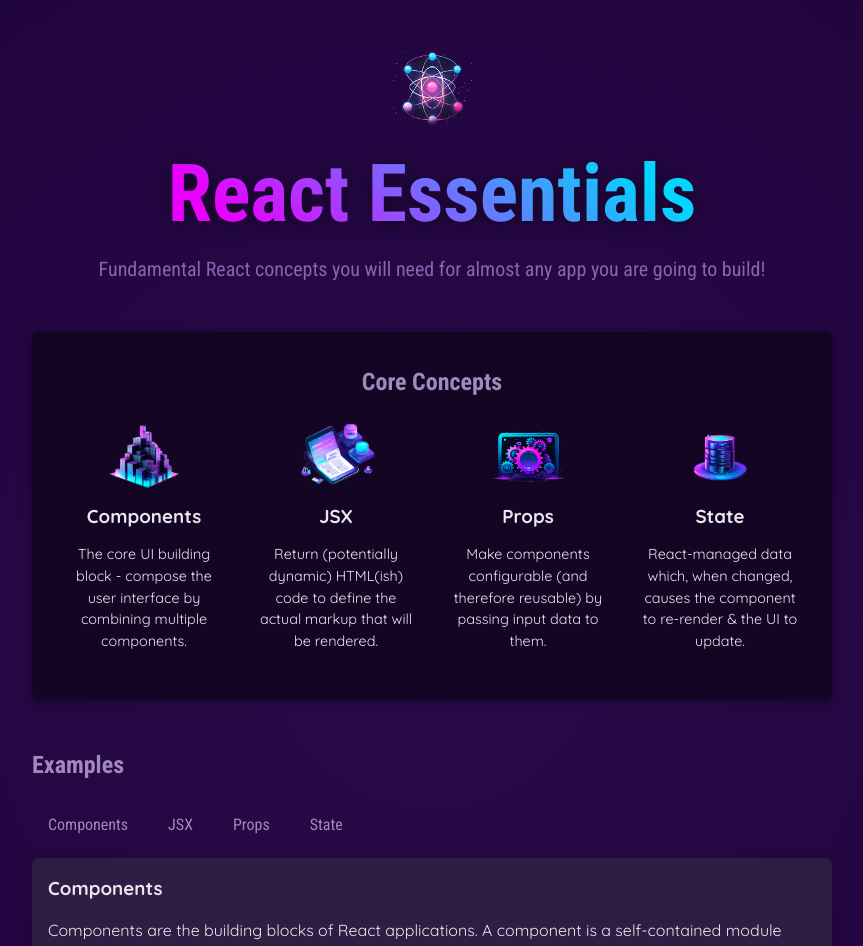
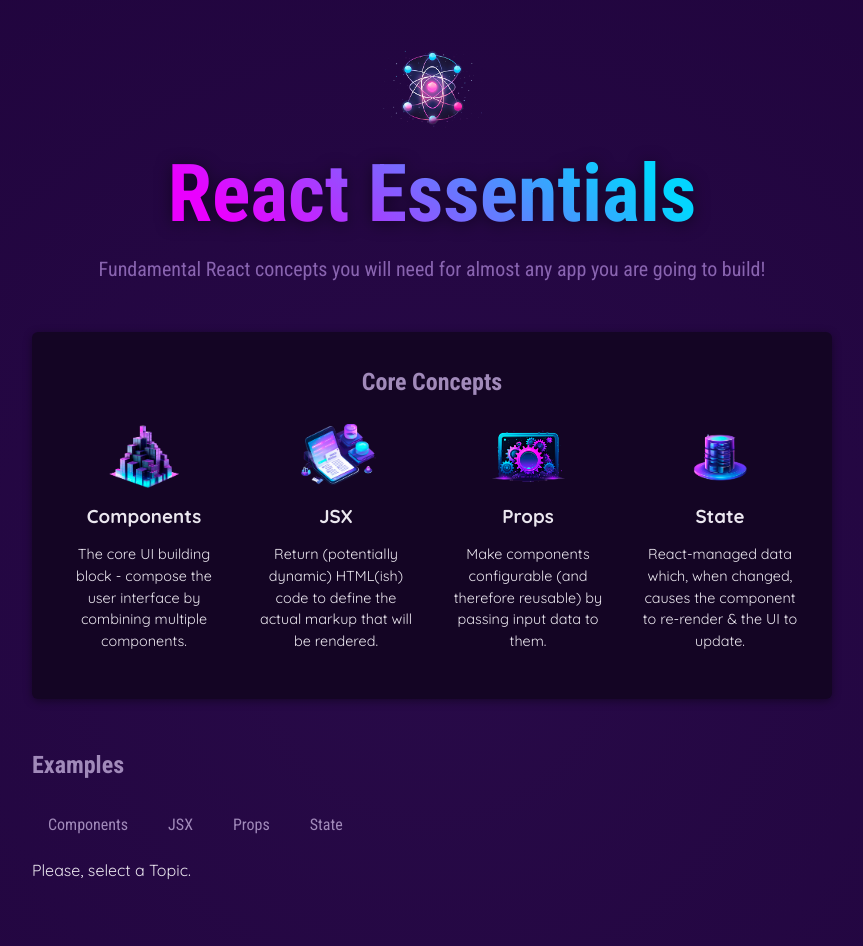
Before and after one commit to DakouriKobri/react-essentials, a React (Vite) app: page / in a window 1280 px wide. Shown: the top 946 px of the page, without its empty margins (208-1071 px from the left). Built offline with nearby package versions, Linux system fonts and the light colour scheme.

Commit message:
Display tab content conditionally

```diff
--- a/src/App.jsx
+++ b/src/App.jsx
@@ -8,14 +8,25 @@
 import { CORE_CONCEPTS, EXAMPLES } from './data';
 
 function App() {
-  const [selectedTopic, setSelectedTopic] = useState('components');
-  const { code, description, title } = EXAMPLES[selectedTopic];
-
-  console.log('App rendered');
+  const [selectedTopic, setSelectedTopic] = useState();
 
   function handleSelect(selectedButton) {
     setSelectedTopic(selectedButton);
     console.log(selectedTopic);
+  }
+
+  let tabContent = <p>Please, select a Topic.</p>;
+  if (selectedTopic) {
+    const { code, description, title } = EXAMPLES[selectedTopic];
+    tabContent = (
+      <div id="tab-content">
+        <h3>{title}</h3>
+        <p>{description}</p>
+        <pre>
+          <code>{code}</code>
+        </pre>
+      </div>
+    );
   }
 
   return (
@@ -34,6 +45,7 @@
 
         <section id="examples">
           <h2>Examples</h2>
+
           <menu>
             <TabButton onSelect={() => handleSelect('components')}>
               Components
@@ -43,13 +55,7 @@
             <TabButton onSelect={() => handleSelect('state')}>State</TabButton>
           </menu>
 
-          <div id="tab-content">
-            <h3>{title}</h3>
-            <p>{description}</p>
-            <pre>
-              <code>{code}</code>
-            </pre>
-          </div>
+          {tabContent}
         </section>
       </main>
     </div>
--- a/src/components/tab-button/index.jsx
+++ b/src/components/tab-button/index.jsx
@@ -1,6 +1,4 @@
 export default function TabButton({ children, onSelect }) {
-  console.log('TabButton rendered');
-
   return (
     <li>
       <button onClick={onSelect}>{children}</button>
```
